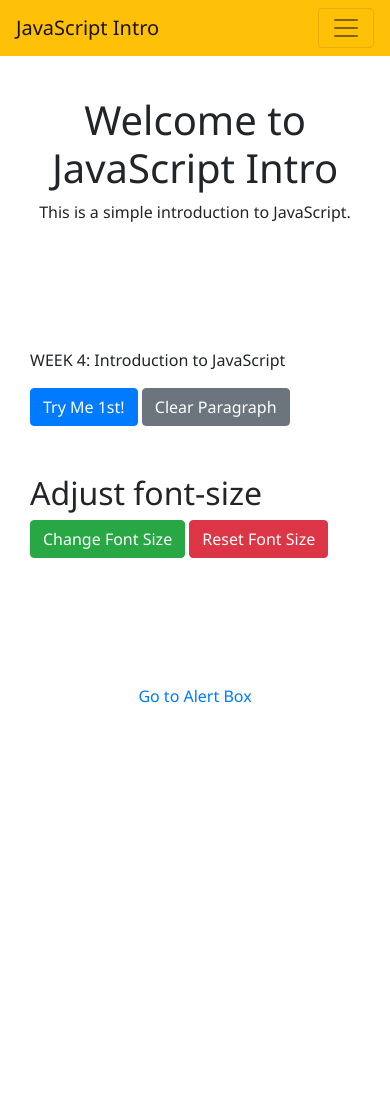
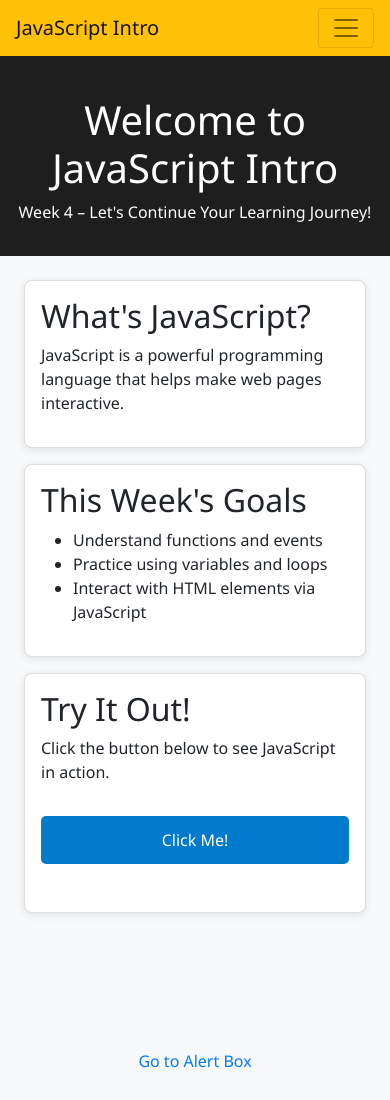
Before and after one commit to mphiliseni/ITVasity, a plain HTML site: page WEEK4/Index.html in a window 390 px wide. Before the commit the page ends 844 px from the top, so only its background shows below. Drawn offline with nearby package versions, Linux system fonts and the light colour scheme.

Commit message:
Index, alert, app.js and style [modified]

```diff
--- a/WEEK4/Index.html
+++ b/WEEK4/Index.html
@@ -45,7 +45,7 @@
 
 <body>
 
-    <div class="container mt-5 pt-5">
+    <!-- <div class="container mt-5 pt-5">
         <h1 class="text-center">Welcome to JavaScript Intro</h1>
         <p class="text-center">This is a simple introduction to JavaScript.</p>
     </div>
@@ -56,15 +56,44 @@
             the course materials.
         </p>
         <button type="button" class="btn btn-primary" onclick='document.getElementById("WEEK4").innerHTML = "This is the Week 4 assignment for the JavaScript Intro course. In this assignment, you will learn about variables, data types, and basic operations in JavaScript. Make sure to complete course assignment "'>Try Me 1st!</button>
-        <!-- clear paragraph btn -->
-        <button type="button" class="btn btn-secondary" onclick='document.getElementById("WEEK4").innerHTML = ""'>Clear
+        clear paragraph btn -->
+        <!-- <button type="button" class="btn btn-secondary" onclick='document.getElementById("WEEK4").innerHTML = ""'>Clear
             Paragraph</button>
         <h2 class="mt-5">Adjust font-size</h2>
 
-        <button type="button" class="btn btn-success" onclick='document.getElementById("WEEK4").style.fontSize = "30px"'>Change Font Size</button>
+        <button type="button" class="btn btn-success" onclick='document.getElementById("WEEK4").style.fontSize = "30px"'>Change Font Size</button> -->
         <!-- clear paragraph btn -->
-        <button type="button" class="btn btn-danger" onclick='document.getElementById("WEEK4").style.fontSize = "20px"'>Reset Font Size</button>
-    </div>
+        <!-- <button type="button" class="btn btn-danger" onclick='document.getElementById("WEEK4").style.fontSize = "20px"'>Reset Font Size</button> -->
+    <!-- </div> -->
+
+    <body class="bg-light mt-5">
+        <header>
+          <h1>Welcome to JavaScript Intro</h1>
+          <p>Week 4 – Let's Continue Your Learning Journey!</p>
+        </header>
+
+        <main>
+          <div class="card">
+            <h2>What's JavaScript?</h2>
+            <p>JavaScript is a powerful programming language that helps make web pages interactive.</p>
+          </div>
+
+          <div class="card">
+            <h2>This Week's Goals</h2>
+            <ul>
+              <li>Understand functions and events</li>
+              <li>Practice using variables and loops</li>
+              <li>Interact with HTML elements via JavaScript</li>
+            </ul>
+          </div>
+
+          <div class="card">
+            <h2>Try It Out!</h2>
+            <p>Click the button below to see JavaScript in action.</p>
+            <button class="btn" onclick="showMessage()">Click Me!</button>
+            <p id="output" style="margin-top: 1rem; font-weight: bold;"></p>
+          </div>
+        </main>
 
     <!-- next tab btnlink -->
     <div class="container mt-5 pt-5" style="text-align: center;">
--- a/WEEK4/app.js
+++ b/WEEK4/app.js
@@ -12,7 +12,7 @@ function MyFunction() {
 }
 
 //comfirm alert
-function comfirmFunction() {
+function confirmFunction() {
     var result = confirm("Are you sure you want to continue?");
     if (result) {
         alert("You pressed OK!");
@@ -21,6 +21,7 @@ function comfirmFunction() {
     }
     document.getElementById("confirm").innerHTML = result ? "You pressed OK!" : "You pressed Cancel!";
 }
+
 
 //prompt alert
 function promptFunction() {
@@ -48,3 +49,10 @@ var userDetails = {
     age: 30,
     isStudent: false
 }
+
+
+//function
+
+function showMessage() {
+    document.getElementById("output").textContent = "🎉 Great job! You just ran JavaScript!";
+  }
--- a/WEEK4/style.css
+++ b/WEEK4/style.css
@@ -2,6 +2,10 @@
 body {
     font-family: 'Segoe UI', Tahoma, Geneva, Verdana, sans-serif;
     font-size: 16px;
+      margin: 0;
+      padding: 0;
+      background-color: #f4f4f4;
+      color: #333;
 }
 
 .container {
@@ -15,3 +19,46 @@ footer {
     padding: 1rem;
     font-size: 0.9rem;
   }
+  header {
+    background-color:#1E1E1E;
+    color: white;
+    padding: 1rem;
+    text-align: center;
+  }
+
+  main {
+    padding: 1.5rem;
+  }
+
+  .card {
+    background: white;
+    padding: 1rem;
+    border-radius: 8px;
+    box-shadow: 0 2px 8px rgba(0, 0, 0, 0.1);
+    margin-bottom: 1rem;
+  }
+
+  .btn {
+    background-color: #007acc;
+    color: white;
+    border: none;
+    padding: 0.75rem 1.5rem;
+    font-size: 1rem;
+    border-radius: 5px;
+    cursor: pointer;
+    margin-top: 1rem;
+  }
+
+  .btn:hover {
+    background-color: #005fa3;
+  }
+
+  @media (max-width: 600px) {
+    body {
+      font-size: 1rem;
+    }
+
+    .card {
+      padding: 1rem;
+    }
+  }
```
Also changed, not shown: WEEK4/alert.html (+69 -21 lines).
